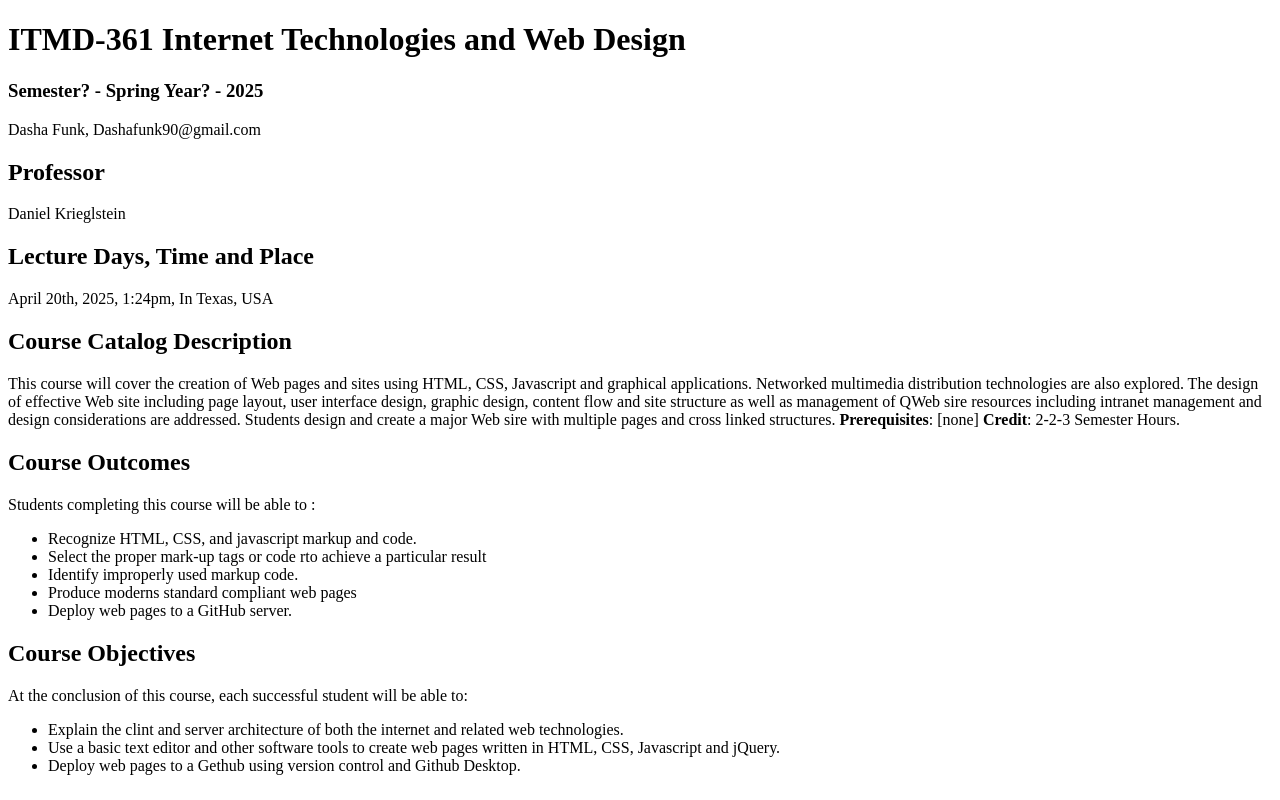
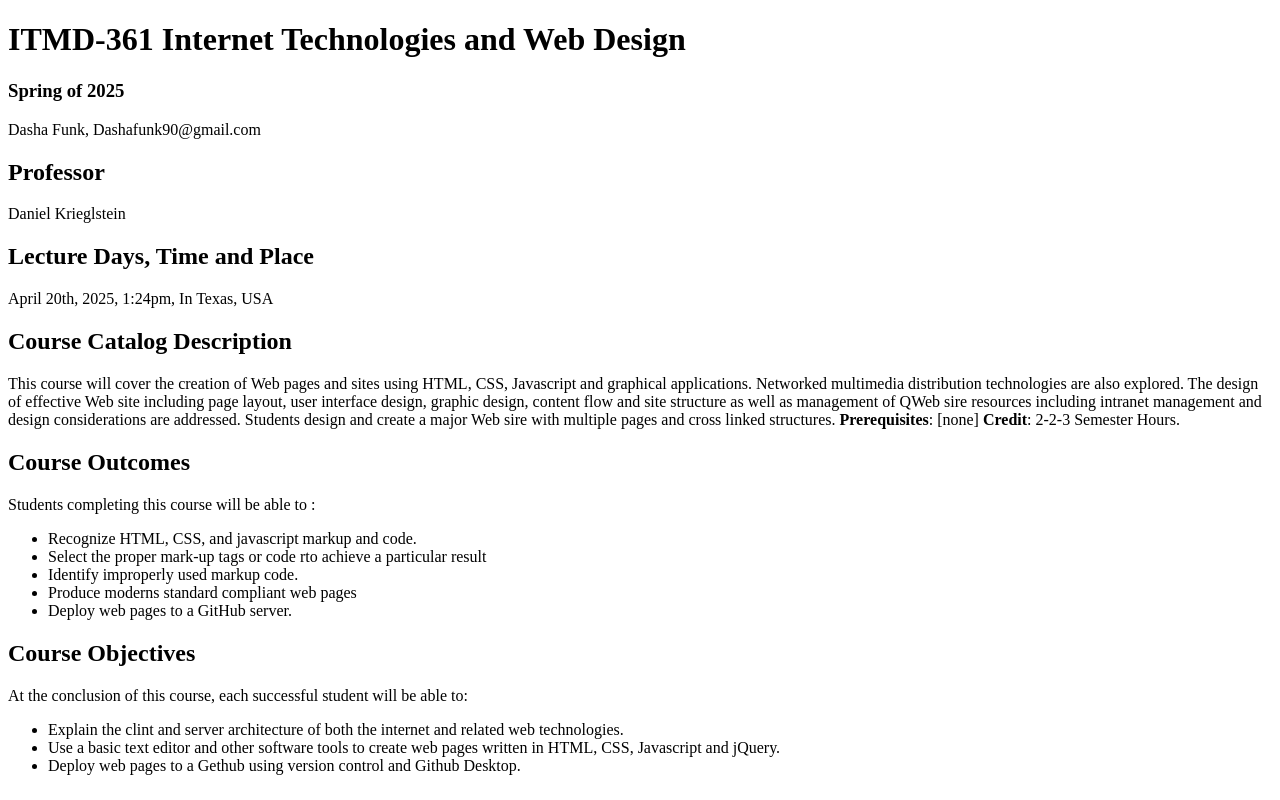
Before and after one commit to Dasha-Funk/webdev-lab2, a plain HTML site: page index.html in a window 1280 px wide. Drawn offline with Linux system fonts and the light colour scheme.

Commit message:
updated content

```diff
--- a/index.html
+++ b/index.html
@@ -7,7 +7,7 @@
 </head>
 <body>
 <h1>ITMD-361 Internet Technologies and Web Design </h1>
-<h3>Semester? - Spring Year? - 2025</h3>
+<h3> Spring of 2025</h3>
 <p>Dasha Funk, Dashafunk90@gmail.com</p>
 <h2>Professor</h2>
 <p>Daniel Krieglstein</p>
```
